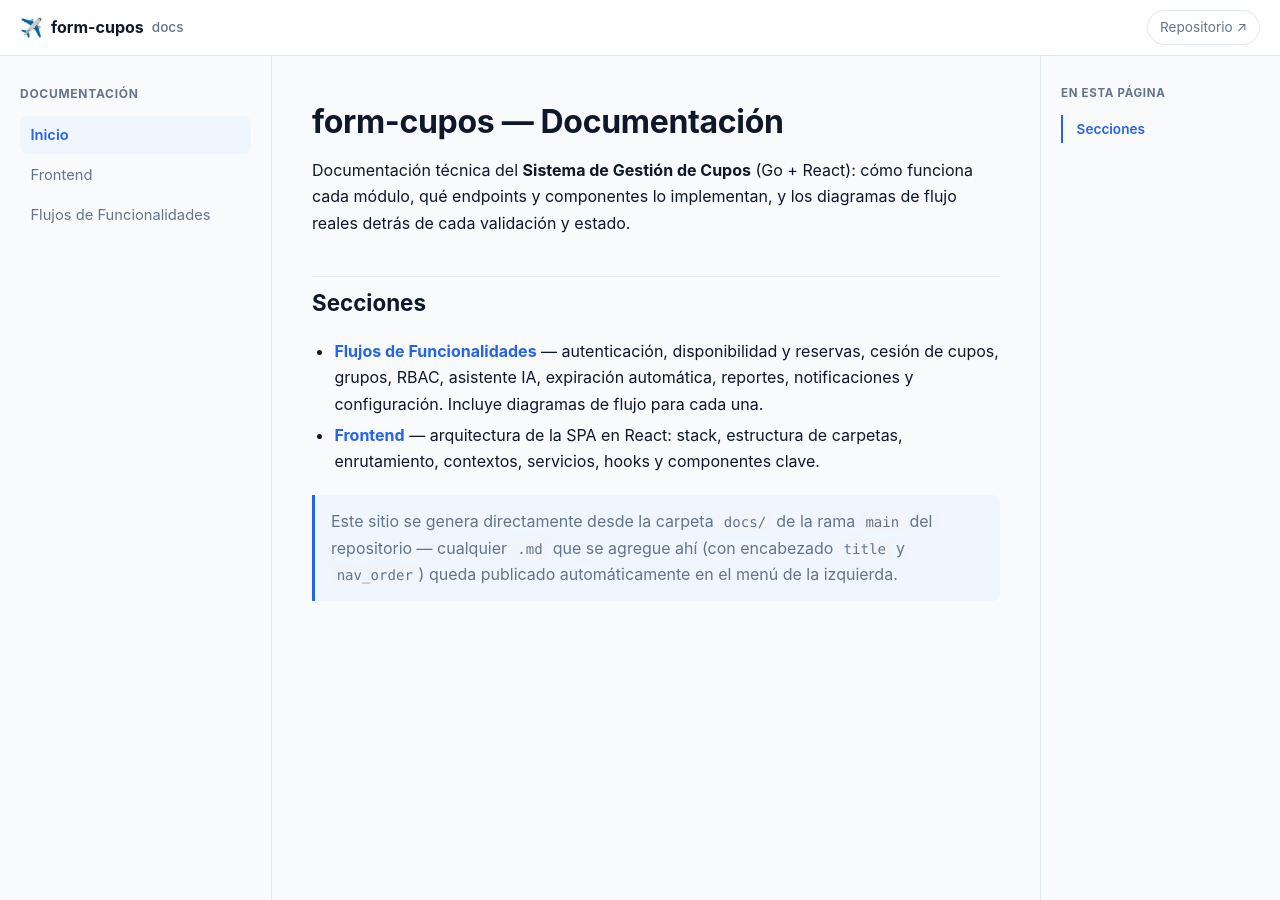
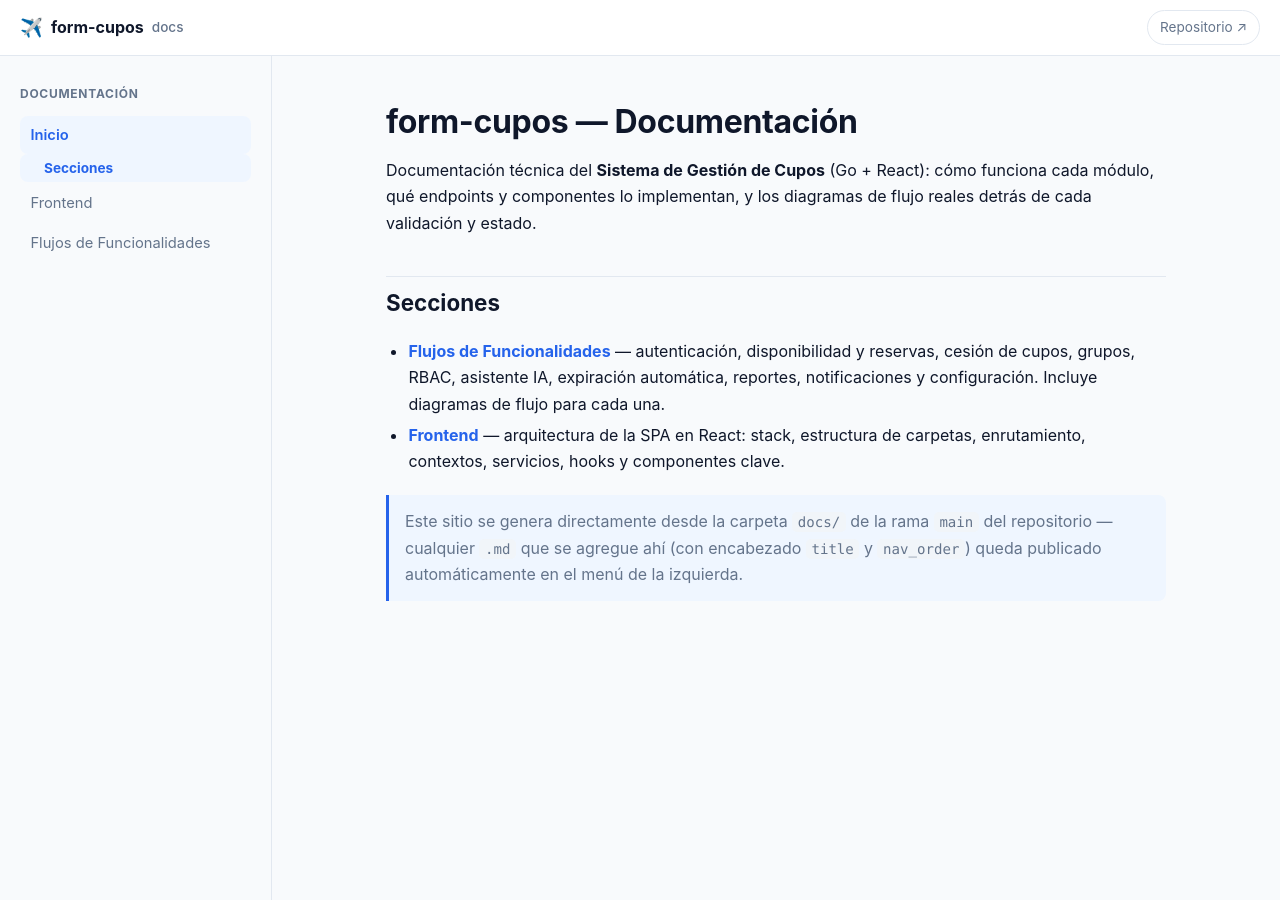
Before and after one commit to j-trz/app.cupos, a Jekyll site: the page built from docs/index.md, in a window 1280 px wide and 900 px high. Built offline with Jekyll 4.4.1, drawn with Linux system fonts in a browser that asks for light colours; our own code applies the rules of GitHub Pages for plain Markdown files.

Commit message:
docs: mover el índice de la página al sidebar principal, no a una columna aparte
La tercera columna ("En esta página") de #36 quedaba mal en producción
(se renderizaba debajo del contenido en vez de como columna fija) y,
además, no era el patrón pedido: se reemplaza por ítems individuales
anidados bajo el link de la página actual en el sidebar izquierdo (igual
que el sidebar de docs.github.com), generados por el mismo script que
antes poblaba la columna derecha — solo cambia dónde se insertan
(#sidebar-subnav en vez de #page-toc) y se saca toda la lógica de
layout de 3 columnas / has_toc que ya no hace falta.

Verificado contra el HTML real de FLUJOS_FUNCIONALIDADES.html: 14/14
diagramas siguen renderizando como SVG, el sidebar sigue pegado a la
izquierda, y las 15 secciones aparecen como ítems individuales bajo
"Flujos de Funcionalidades" con scroll-spy funcionando.

Co-Authored-By: Claude Sonnet 5 <noreply@anthropic.com>

```diff
--- a/docs/_layouts/default.html
+++ b/docs/_layouts/default.html
@@ -23,8 +23,7 @@
     </a>
   </header>
 
-  {% assign has_toc = content contains "<h2" %}
-  <div class="layout{% unless has_toc %} layout-no-toc{% endunless %}">
+  <div class="layout">
     <nav class="sidebar" id="sidebar">
       <p class="sidebar-title">Documentación</p>
       <ul>
@@ -34,6 +33,9 @@
             <a href="{{ p.url | relative_url }}" {% if p.url == page.url %}class="active" aria-current="page"{% endif %}>
               {{ p.title }}
             </a>
+            {% if p.url == page.url %}
+              <ul class="sidebar-subnav" id="sidebar-subnav"></ul>
+            {% endif %}
           </li>
         {% endfor %}
       </ul>
@@ -42,13 +44,6 @@
     <main id="content" class="content">
       {{ content }}
     </main>
-
-    {% if has_toc %}
-    <aside class="page-toc" id="page-toc">
-      <p class="page-toc-title">En esta página</p>
-      <ul id="page-toc-list"></ul>
-    </aside>
-    {% endif %}
   </div>
 
   <footer class="site-footer">
@@ -77,9 +72,10 @@
         mermaid.initialize({ startOnLoad: true, theme: isDark ? 'dark' : 'neutral', securityLevel: 'loose' });
       }
 
-      // Índice "En esta página": lista los <h2> del artículo y resalta el
+      // Ítems individuales de la página actual, anidados bajo su propio link
+      // en el sidebar principal: lista los <h2> del artículo y resalta el
       // que está en foco a medida que se scrollea (scrollspy simple).
-      var tocList = document.getElementById('page-toc-list');
+      var tocList = document.getElementById('sidebar-subnav');
       if (tocList) {
         var headings = document.querySelectorAll('.content h2[id]');
         var links = [];
--- a/docs/assets/css/style.css
+++ b/docs/assets/css/style.css
@@ -115,16 +115,12 @@ body {
 /* ---------- Layout ---------- */
 /* Sin max-width/margin:auto acá a propósito: el sidebar debe quedar pegado
    al borde izquierdo real del viewport, no centrado dentro de un contenedor
-   angosto. El espacio de más en pantallas anchas lo usa el índice lateral
-   (.page-toc); el texto en sí mantiene su propio ancho de lectura cómodo
-   vía .content { max-width; margin: 0 auto }. */
+   angosto. El texto en sí mantiene su propio ancho de lectura cómodo vía
+   .content { max-width; margin: 0 auto }. */
 .layout {
   display: grid;
-  grid-template-columns: var(--sidebar-w) minmax(0, 1fr) 15rem;
+  grid-template-columns: var(--sidebar-w) minmax(0, 1fr);
   width: 100%;
-}
-.layout.layout-no-toc {
-  grid-template-columns: var(--sidebar-w) minmax(0, 1fr);
 }
 
 .sidebar {
@@ -162,48 +158,32 @@ body {
   font-weight: 600;
 }
 
+/* Secciones (<h2>) de la página actual, anidadas bajo su propio link — se
+   generan por JS solo para la página abierta (ver <script> al final). */
+.sidebar-subnav {
+  list-style: none;
+  margin: 0.15rem 0 0.5rem;
+  padding: 0;
+}
+.sidebar-subnav li { margin: 0; }
+.sidebar-subnav a {
+  display: block;
+  padding: 0.3rem 0.65rem 0.3rem 1.5rem;
+  border-radius: 0.5rem;
+  color: var(--accent);
+  text-decoration: none;
+  font-size: 0.85rem;
+  line-height: 1.35;
+}
+.sidebar-subnav a:hover { background: var(--code-bg); text-decoration: underline; }
+.sidebar-subnav a.active { background: var(--accent-soft); font-weight: 700; }
+
 .content {
   min-width: 0;
   padding: 2.5rem 2.5rem 5rem;
   max-width: 860px;
   margin: 0 auto;
 }
-
-/* ---------- Índice "en esta página" ---------- */
-.page-toc {
-  position: sticky;
-  top: var(--header-h);
-  height: calc(100vh - var(--header-h));
-  overflow-y: auto;
-  padding: 1.75rem 1.25rem;
-  border-left: 1px solid var(--border);
-  font-size: 0.85rem;
-}
-.page-toc-title {
-  margin: 0 0 0.75rem;
-  font-size: 0.72rem;
-  font-weight: 700;
-  letter-spacing: 0.06em;
-  text-transform: uppercase;
-  color: var(--text-muted);
-}
-.page-toc ul {
-  list-style: none;
-  margin: 0;
-  padding: 0;
-  border-left: 1px solid var(--border);
-}
-.page-toc a {
-  display: block;
-  padding: 0.3rem 0 0.3rem 0.85rem;
-  margin-left: -1px;
-  border-left: 2px solid transparent;
-  color: var(--text-muted);
-  text-decoration: none;
-  line-height: 1.35;
-}
-.page-toc a:hover { color: var(--text); }
-.page-toc a.active { color: var(--accent); border-left-color: var(--accent); font-weight: 600; }
 
 /* ---------- Typography ---------- */
 .content h1 {
@@ -295,16 +275,11 @@ body {
 .site-footer a { color: var(--text-muted); }
 
 /* ---------- Responsive ---------- */
-@media (max-width: 1180px) {
-  .layout, .layout.layout-no-toc { grid-template-columns: var(--sidebar-w) minmax(0, 1fr); }
-  .page-toc { display: none; }
-}
-
 @media (max-width: 860px) {
   .nav-toggle { display: flex; }
   .gh-link { display: none; }
 
-  .layout, .layout.layout-no-toc { display: block; }
+  .layout { display: block; }
 
   .sidebar {
     position: fixed;
```
